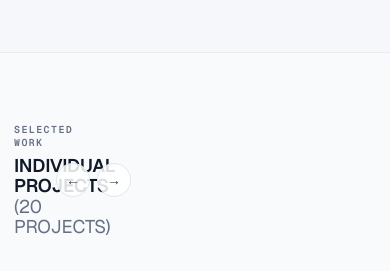
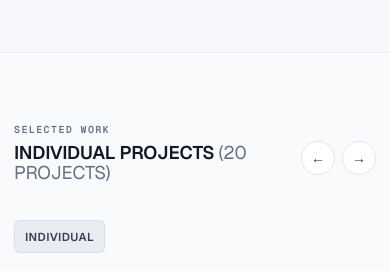
Before and after one commit to kartikeyjaina/futurelabs-enterprise, a Next.js app: page / in a window 390 px wide. Shown: the part 2200-2471 px from the top of the page. Built offline with nearby package versions, Linux system fonts and the light colour scheme.

Commit message:
Fix responsive project grid overlap on individual projects

```diff
--- a/components/individual-project-grid/individual-project-grid.css
+++ b/components/individual-project-grid/individual-project-grid.css
@@ -1,6 +1,7 @@
 
 .individual-project-grid {
   position: relative;
+  isolation: isolate;
   width: 100%;
   padding: 90px 0 80px;
 
@@ -19,8 +20,8 @@
 
 .individual-project-grid__header {
   display: grid;
-  grid-template-columns: 48px 1fr auto;
-  align-items: center;
+  grid-template-columns: minmax(0, 1fr) auto;
+  align-items: start;
 
   gap: 18px;
 
@@ -37,6 +38,15 @@
   letter-spacing: 0.08em;
 
   color: #344054;
+}
+
+.individual-project-grid__title {
+  min-width: 0;
+}
+
+.individual-project-grid__controls {
+  align-self: start;
+  margin-top: 18px;
 }
 
 .individual-project-grid__title > span {
@@ -250,9 +260,6 @@
 }
 
 .individual-project-card:hover {
-  flex-basis: 270px;
-  width: 270px;
-
   transform: translateY(-3px);
 
   box-shadow:
@@ -438,6 +445,22 @@
 
 /* TABLET */
 
+@media (max-width: 1100px) {
+  .individual-project-grid__content {
+    grid-template-columns: 120px minmax(0, 1fr);
+    gap: 20px;
+  }
+
+  .individual-project-card {
+    flex-basis: 210px;
+    width: 210px;
+  }
+
+  .individual-project-card:hover {
+    transform: translateY(-3px);
+  }
+}
+
 @media (max-width: 900px) {
   .individual-project-grid__container {
     width: calc(100% - 40px);
@@ -466,8 +489,7 @@
   }
 
   .individual-project-grid__header {
-    grid-template-columns: 30px 1fr auto;
-
+    grid-template-columns: minmax(0, 1fr) auto;
     gap: 12px;
   }
 
```
